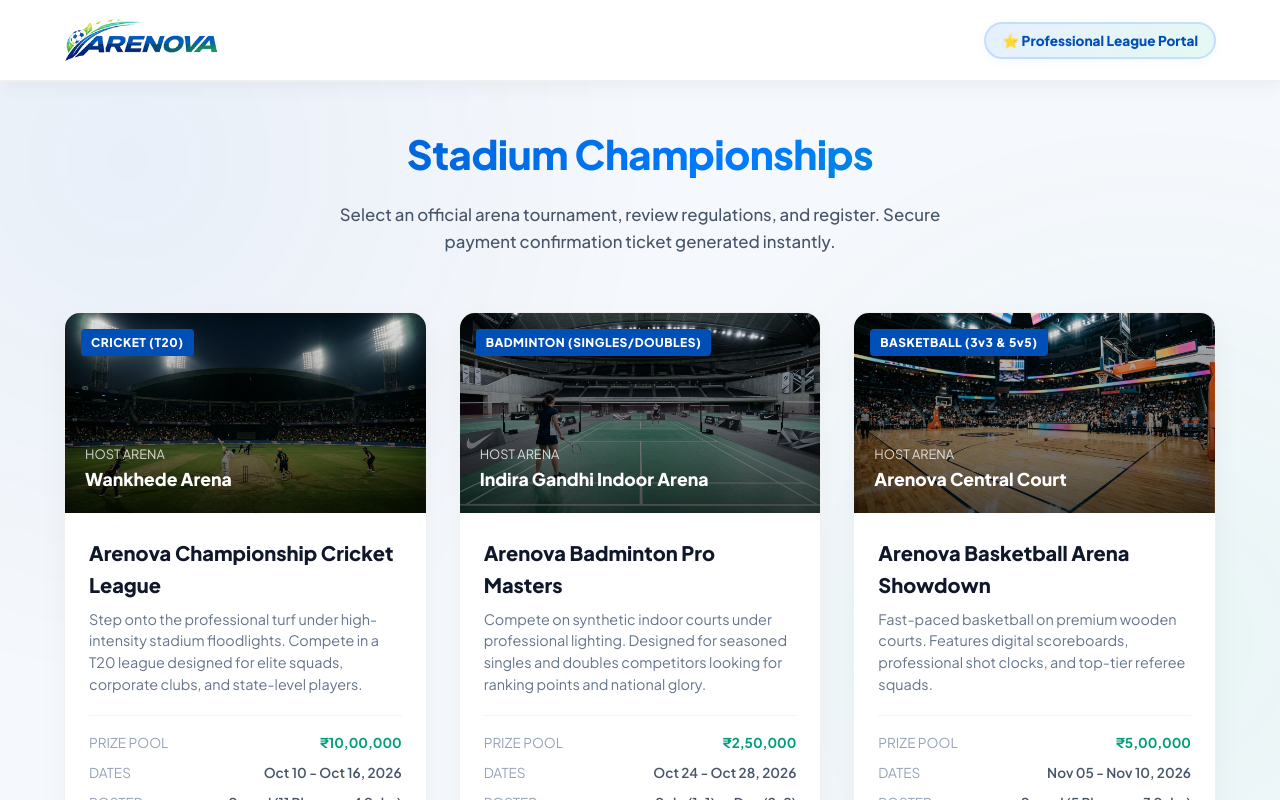
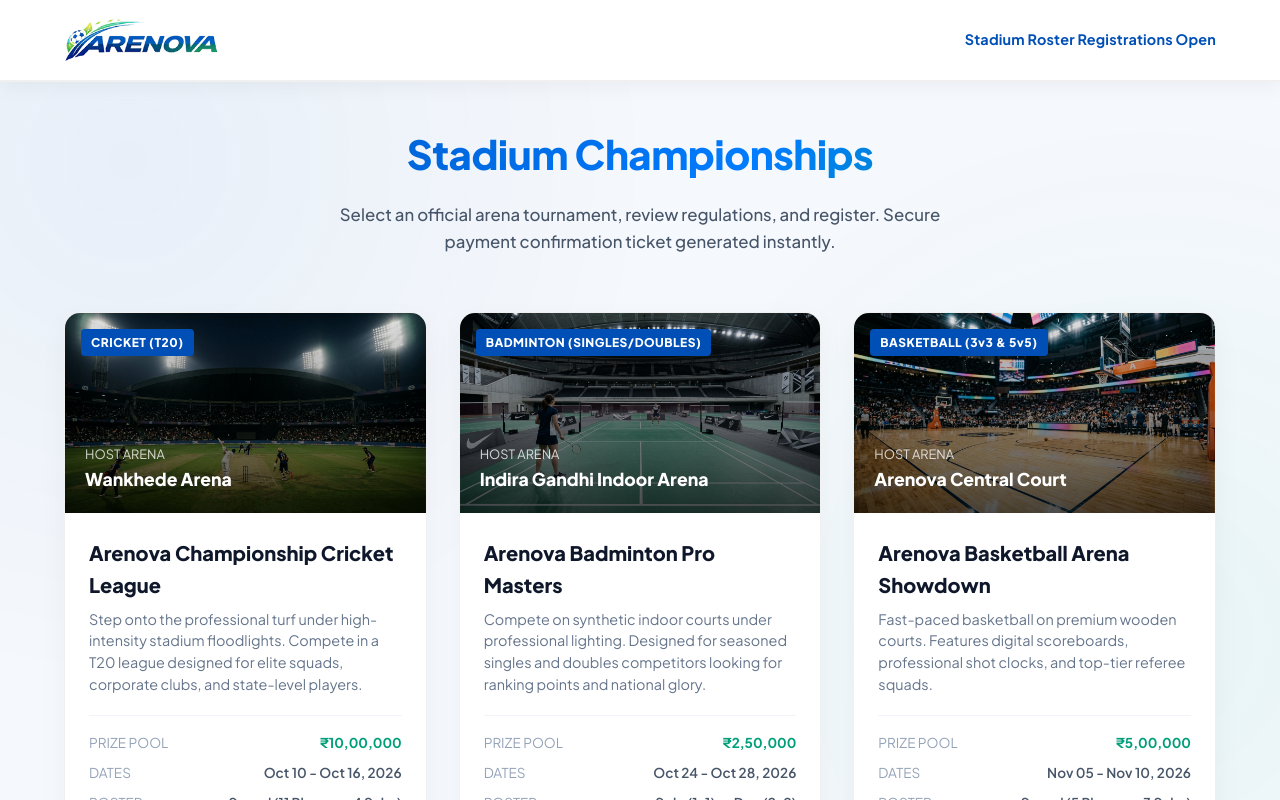
Before and after one commit to Pavan-prospective/Arenova-website, a React (Vite) app: page / in a window 1280 px wide. Shown: the top 800 px of the page. Built offline with nearby package versions, Linux system fonts and the light colour scheme.

Commit message:
Update: Removed header badge and replaced it with a clean text status message

```diff
--- a/src/App.jsx
+++ b/src/App.jsx
@@ -217,19 +217,13 @@
               </div>
             )}
           </div>
-          <div>
-            <span style={{
-              fontSize: '0.85rem',
-              background: 'linear-gradient(135deg, rgba(0, 102, 255, 0.1) 0%, rgba(0, 194, 133, 0.1) 100%)',
-              color: 'var(--color-primary)',
-              padding: '8px 16px',
-              borderRadius: '24px',
-              fontWeight: 800,
-              border: '2px solid rgba(0, 102, 255, 0.15)',
-              boxShadow: '0 2px 10px rgba(0, 102, 255, 0.05)'
-            }}>
-              ⭐ Professional League Portal
-            </span>
+          <div style={{
+            fontSize: '0.9rem',
+            color: 'var(--color-primary)',
+            fontWeight: 700,
+            letterSpacing: '0.2px'
+          }}>
+            Stadium Roster Registrations Open
           </div>
         </div>
       </header>
```
